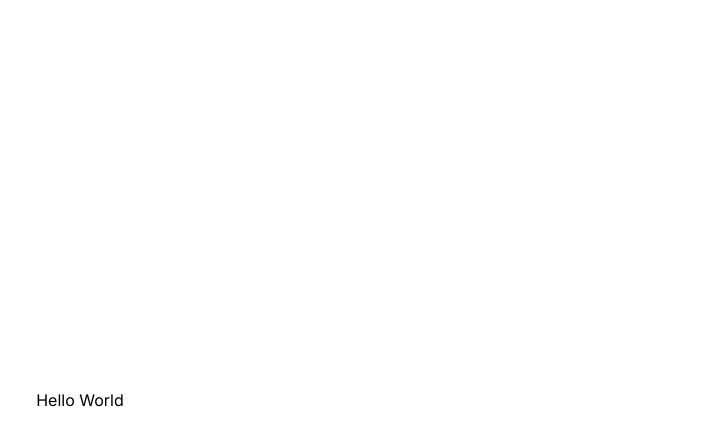
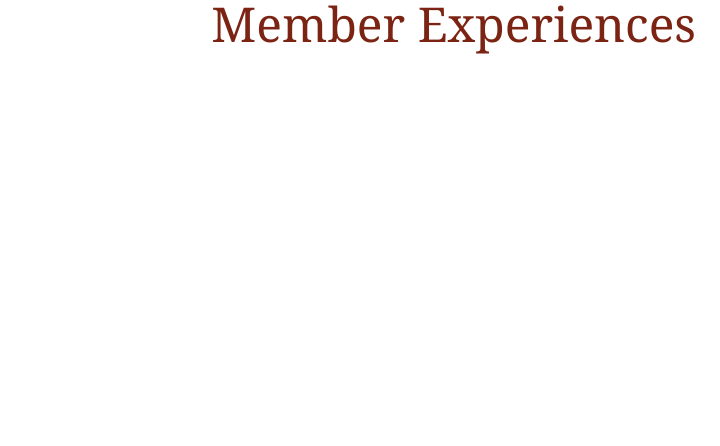
Before and after one commit to acm-ucr/csa-website, a Next.js app: page / in a window 1280 px wide. Shown: the top 446 px of the page, without its empty margins (560-1280 px from the left). Built offline with nearby package versions, Linux system fonts and the light colour scheme.

Commit message:
delete home folder

```diff
--- a/src/app/home/page.tsx
+++ /dev/null
@@ -1,12 +0,0 @@
-import React from "react";
-
-import MemberTitle from "@/components/home/MemberExperienceTitle";
-
-const page = () => {
-  return (
-    <div>
-      <MemberTitle />
-    </div>
-  );
-};
-export default page;
--- a/src/app/page.tsx
+++ b/src/app/page.tsx
@@ -1,7 +1,9 @@
+import MemberTitle from "@/components/home/MemberExperienceTitle";
+
 const Home = () => {
   return (
-    <div className="flex h-screen w-screen items-center justify-center">
-      Hello World
+    <div>
+      <MemberTitle/>
     </div>
   );
 };
```
